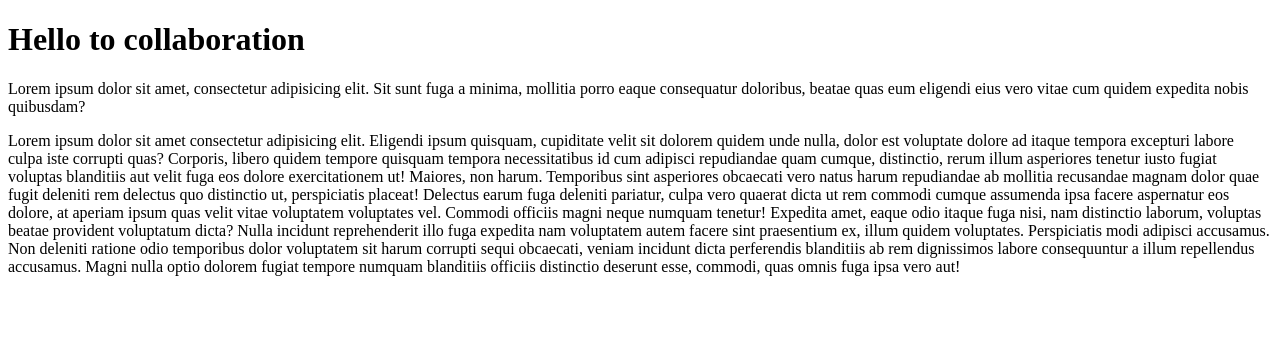
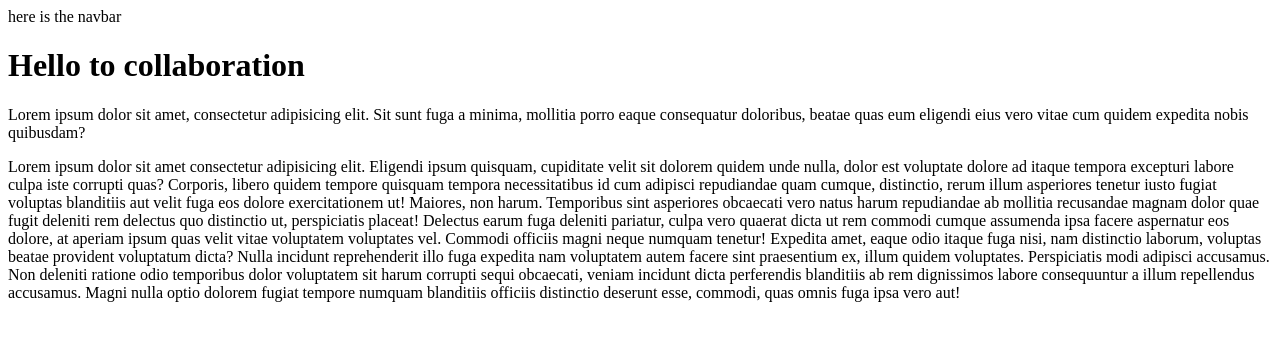
Before and after one commit to MashdorDev/demo-collab-workflow, a plain HTML site: page index.html in a window 1280 px wide. Drawn offline with Linux system fonts and the light colour scheme.

Commit message:
Update index.html

```diff
--- a/index.html
+++ b/index.html
@@ -6,6 +6,10 @@
 		<title>Document</title>
 	</head>
 	<body>
+<navbar>
+	here is the navbar
+</navbar>
+
 		<h1>Hello to collaboration</h1>
 
 		<p>
```
